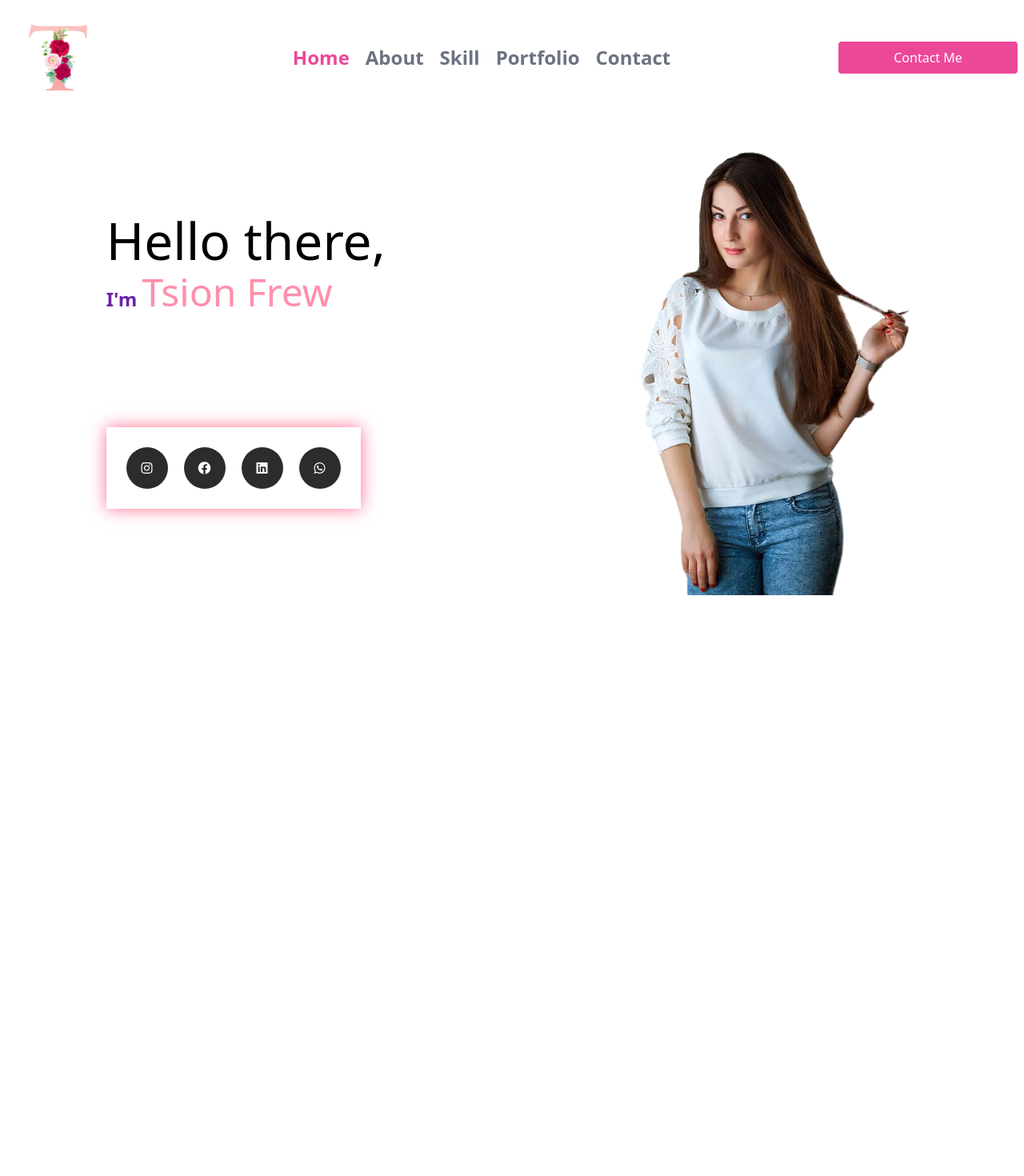
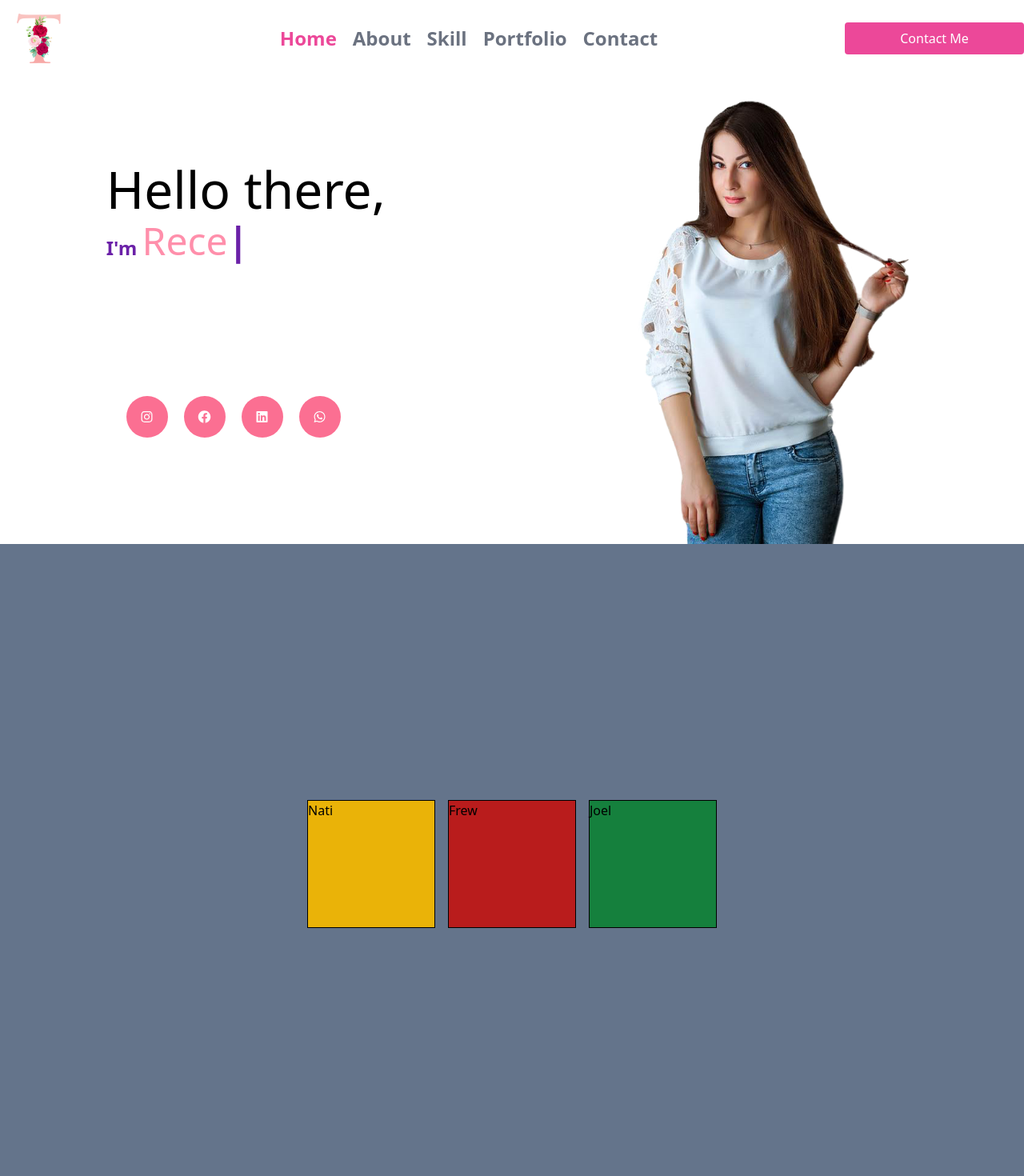
Before and after one commit to eyuelfrew/tsionfrew, a React (Create React App) app: page / in a window 1280 px wide. Shown: the top 1470 px of the page at 80% size. Before the commit the page ends 800 px from the top, so only its background shows below. Built offline with nearby package versions, Linux system fonts and the light colour scheme.

Commit message:
Added New Sections

```diff
--- a/package.json
+++ b/package.json
@@ -12,6 +12,8 @@
     "react-icons": "^4.12.0",
     "react-scripts": "5.0.1",
     "react-scroll": "^1.9.0",
+    "scrollreveal": "^4.0.9",
+    "typed.js": "^2.1.0",
     "web-vitals": "^2.1.4"
   },
   "scripts": {
--- a/src/App.css
+++ b/src/App.css
@@ -1,9 +1,19 @@
+html {
+  scroll-behavior: smooth;
+}
 .intro-text {
   font-size: 4rem;
 }
 .my-name {
   color: var(--optional-color);
   font-size: 3rem;
+}
+.typed-cursor {
+  font-size: 3rem;
+  opacity: 1;
+  -webkit-animation: blink 0.7s infinite;
+  -moz-animation: blink 0.7s infinite;
+  animation: blink 0.7s infinite;
 }
 nav {
 }
@@ -19,7 +29,7 @@ nav {
   justify-content: center;
   padding: 25px 25px;
   gap: 20px;
-  box-shadow: 0px 0px 20px var(--secondary-color);
+  /* box-shadow: 0px 0px 20px var(--secondary-color); */
 }
 
 /* for all social containers*/
@@ -27,7 +37,7 @@ nav {
   width: 52px;
   height: 52px;
   border-radius: 50%;
-  background-color: rgb(44, 44, 44);
+  background-color: var(--secondary-color);
   display: flex;
   align-items: center;
   justify-content: center;
--- a/src/App.jsx
+++ b/src/App.jsx
@@ -1,17 +1,23 @@
 import Home from "./components/Home";
 import Navbar from "./components/Navbar";
-import { Link } from "react-scroll";
+import About from "./components/About";
+import Skill from "./components/Skill";
+import Portfolio from "./components/Portfolio";
+import Contact from "./components/Contact";
 function App() {
   return (
     <>
-      <section id="home">
+      <section>
         <div style={{ position: "sticky", top: 0 }} className="bg-white">
           <Navbar />
         </div>
-        <div>
+        <div id="home">
           <Home></Home>
         </div>
-        <div id="about"></div>
+        <About />
+        <Skill />
+        <Portfolio />
+        <Contact />
       </section>
     </>
   );
--- /dev/null
+++ b/src/components/About.jsx
@@ -0,0 +1,63 @@
+import React, { useEffect } from "react";
+import ScrollReveal from "scrollreveal";
+const About = () => {
+  useEffect(() => {
+    ScrollReveal().reveal(".ma-div-one", {
+      delay: 1000,
+      reset: true,
+      duration: 2000,
+    });
+    ScrollReveal().reveal(".ma-div-two", {
+      delay: 600,
+      reset: true,
+      duration: 2000,
+    });
+    ScrollReveal().reveal(".ma-div-three", {
+      delay: 1400,
+      reset: true,
+      duration: 2000,
+    });
+  }, []);
+  return (
+    <div
+      id="about"
+      className="w-full bg-slate-500 h-screen flex justify-center items-center"
+    >
+      <div
+        className="ma-div-one bg-yellow-500"
+        style={{
+          width: "10rem",
+          height: "10rem",
+          border: "1px solid black",
+          margin: "0.5rem",
+        }}
+      >
+        Nati
+      </div>
+      <div
+        className="ma-div-two bg-red-700"
+        style={{
+          width: "10rem",
+          height: "10rem",
+          border: "1px solid black",
+          margin: "0.5rem",
+        }}
+      >
+        Frew
+      </div>
+      <div
+        className="ma-div-three bg-green-700"
+        style={{
+          width: "10rem",
+          height: "10rem",
+          border: "1px solid black",
+          margin: "0.5rem",
+        }}
+      >
+        Joel
+      </div>
+    </div>
+  );
+};
+
+export default About;
--- /dev/null
+++ b/src/components/Contact.jsx
@@ -0,0 +1,18 @@
+import React, { useEffect } from "react";
+import ScrollReveal from "scrollreveal";
+const Contact = () => {
+  useEffect(() => {
+    ScrollReveal().reveal(".headline");
+  }, []);
+  return (
+    <div
+      id="contact"
+      className="w-full h-screen flex justify-center items-center bg-pink-300"
+    >
+      Contact
+      <h1 className="headline">joel frew</h1>
+    </div>
+  );
+};
+
+export default Contact;
--- a/src/components/Home.jsx
+++ b/src/components/Home.jsx
@@ -1,5 +1,7 @@
 /* eslint-disable jsx-a11y/anchor-is-valid */
+import Typed from "typed.js";
 import React from "react";
+import { useEffect, useRef } from "react";
 import {
   FaFacebook,
   FaInstagram,
@@ -10,20 +12,35 @@ import "../App.css";
 const photo = require("./../assets/tsionfrew.png");
 
 const Home = () => {
+  const el = useRef(null);
+  useEffect(() => {
+    const typed = new Typed(el.current, {
+      strings: ["Tsion Frew", "", "Receptionist", "Manager", "Counciler"],
+      startDelay: 300,
+      typeSpeed: 100,
+      backSpeed: 100,
+      backDelay: 100,
+      loop: true,
+      showCursor: true,
+    });
+    return () => {
+      typed.destroy();
+    };
+  }, []);
   return (
-    <div className="flex flex-col items-center sm:flex-row sm:justify-around ">
+    <div
+      id="home"
+      className="flex flex-col items-center sm:flex-row sm:justify-around "
+    >
       <div className="sm:text-left sm:mt-0">
         <h1 className="intro-text">Hello there,</h1>
         <div className=" sm:flex-row">
-          <div>
+          <div className="w-full">
             <p className="text-purple-800 font-extrabold text-2xl">
-              I'm <span className="my-name font-medium">Tsion Frew</span>
+              I'm <span ref={el} className="my-name font-medium "></span>
               <br />
-              {/* <span className="my-name font-medium">
-                Receptionist & Busness Manager
-              </span> */}
             </p>
-            <div className="flex items-start mt-36">
+            <div className="flex  items-start sm:mt-7 lg:mt-36">
               <div className="card">
                 <a className="socialContainer containerOne" href="#">
                   <FaInstagram className="socialSvg instagramSvg" />
--- a/src/components/Navbar.jsx
+++ b/src/components/Navbar.jsx
@@ -1,5 +1,5 @@
 import React from "react";
-import { Link } from "react-router-dom";
+import { Link } from "react-scroll";
 import { FaBars } from "react-icons/fa";
 import { useState } from "react";
 import "../App.css";
@@ -9,56 +9,58 @@ const Navbar = () => {
   const [isToggle, setToggle] = useState(false);
 
   const buttonToggle = (e) => {
-    // menu.classList.toggle("hidden");
     setToggle(!isToggle);
   };
-
   return (
+    <nav className=" w-full top-0 left-0 h-20 ">
+      <div className="max-w-full mx-auto ">
+        <div className="flex justify-between ">
           <div>
-      <nav className=" w-full top-0 left-0">
-        <div className="max-w-full mx-auto ">
-          <div className="flex justify-between p-2">
-            <div>
-              <Link href="#" className="flex items-center py-0 ">
-                <img src={Logo} alt="ZION" className="h-32 w-32 " />
+            <Link to={"home"} duration={500} className="flex">
+              <img src={Logo} alt="ZION" className="h-26 w-24 " />
               <span className="font-semibold text-gray-500 pe-5"></span>
             </Link>
           </div>
           <div className="hidden lg:flex  items-center space-x-1 mx-24">
             <Link
-                href="#home"
-                className="py-4 px-2 text-pink-500  rounded-lg border-green-500 text-2xl font-semibold "
+              to={"home"}
+              duration={500}
+              className="py-4 px-2 text-pink-500 hover:cursor-pointer rounded-lg border-green-500 text-2xl font-semibold "
             >
               Home
             </Link>
             <Link
-                href="#about"
-                className="py-4 px-2 text-gray-500  hover:text-green-500 transition duration-300 text-2xl font-semibold"
+              to={"about"}
+              duration={500}
+              className="py-4 px-2 hover:cursor-pointer text-gray-500  hover:text-green-500 transition duration-300 text-2xl font-semibold"
             >
               About
             </Link>
             <Link
-                href=""
-                className="py-4 px-2 text-gray-500 text-2xl font-semibold hover:text-green-500 transition duration-300"
+              to={"skill"}
+              duration={500}
+              className="py-4 px-2 hover:cursor-pointer text-gray-500 text-2xl font-semibold hover:text-green-500 transition duration-300"
             >
               Skill
             </Link>
             <Link
-                href=""
-                className="py-4 px-2 text-gray-500 text-2xl font-semibold hover:text-green-500 transition duration-300"
+              to={"portfollio"}
+              duration={500}
+              className="py-4 px-2 hover:cursor-pointer text-gray-500 text-2xl font-semibold hover:text-green-500 transition duration-300"
             >
               Portfolio
             </Link>
             <Link
-                href=""
-                className="py-4 px-2 text-gray-500 text-2xl font-semibold hover:text-green-500 transition duration-300"
+              to={"contact"}
+              duration={500}
+              className="py-4 px-2 hover:cursor-pointer text-gray-500 text-2xl font-semibold  transition duration-300"
             >
               Contact
             </Link>
           </div>
           <div className="hidden lg:flex md:hidden items-center  ">
             <Link
-                href=""
+              to={"contact"}
               className="py-2  w-56 text-center font-medium text-white bg-pink-500 rounded hover:bg-green-400 transition duration-300"
             >
               Contact Me
@@ -117,7 +119,6 @@ const Navbar = () => {
         <></>
       )}
     </nav>
-    </div>
   );
 };
 export default Navbar;
--- /dev/null
+++ b/src/components/Portfolio.jsx
@@ -0,0 +1,14 @@
+import React from "react";
+
+const Portfolio = () => {
+  return (
+    <div
+      id="portfollio"
+      className="w-full h-screen bg-blue-700 flex justify-center items-center"
+    >
+      Portfolio
+    </div>
+  );
+};
+
+export default Portfolio;
--- /dev/null
+++ b/src/components/Skill.jsx
@@ -0,0 +1,14 @@
+import React from "react";
+
+const Skill = () => {
+  return (
+    <div
+      id="skill"
+      className="w-full h-screen bg-red-500 w-full bg-slate-500 h-screen flex justify-center items-center"
+    >
+      Skill
+    </div>
+  );
+};
+
+export default Skill;
```
Also changed, not shown: 1 other file (tests, documents, lock files or other folders). Lines whose indentation alone changed are shown as unchanged.
